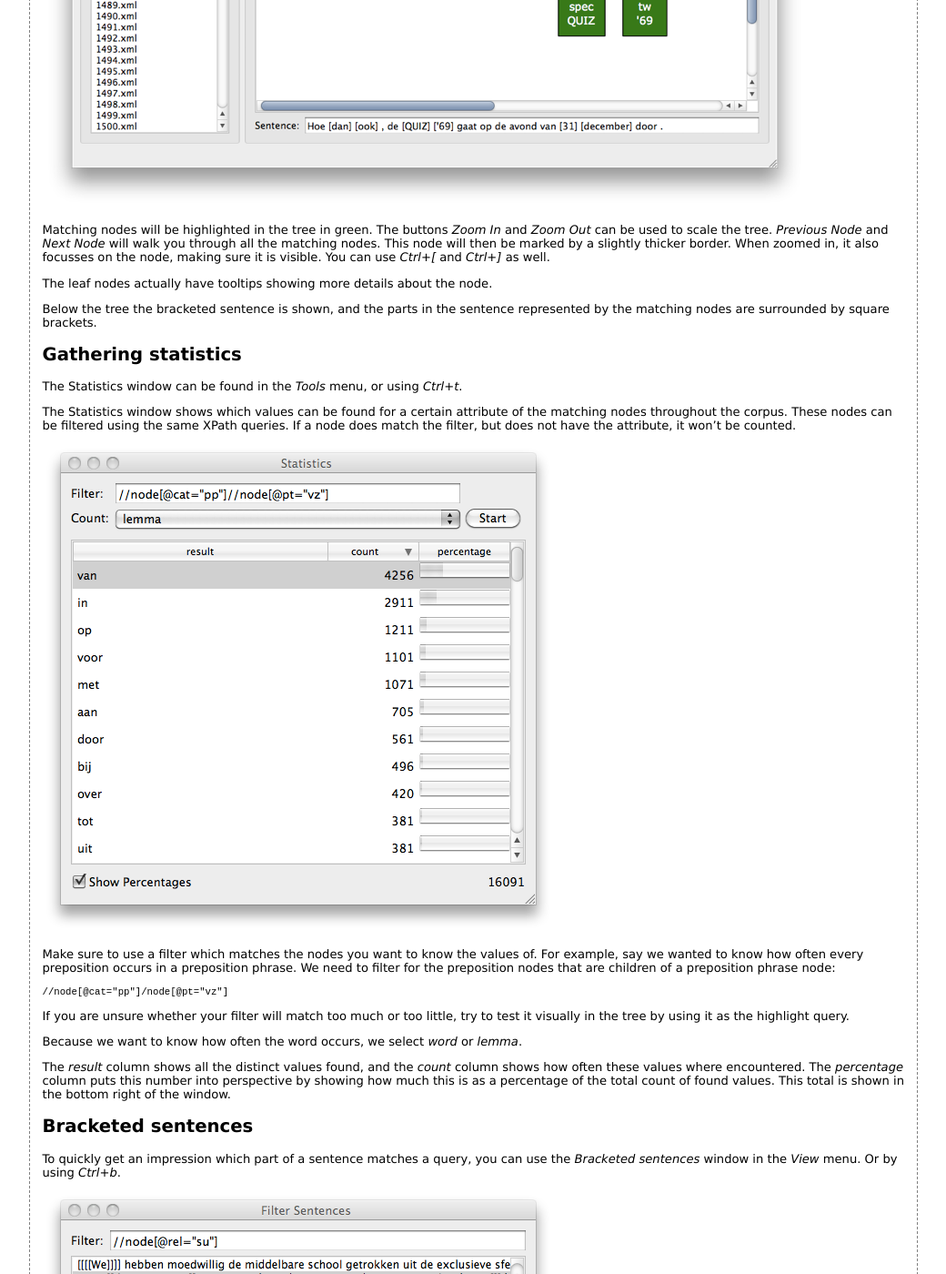
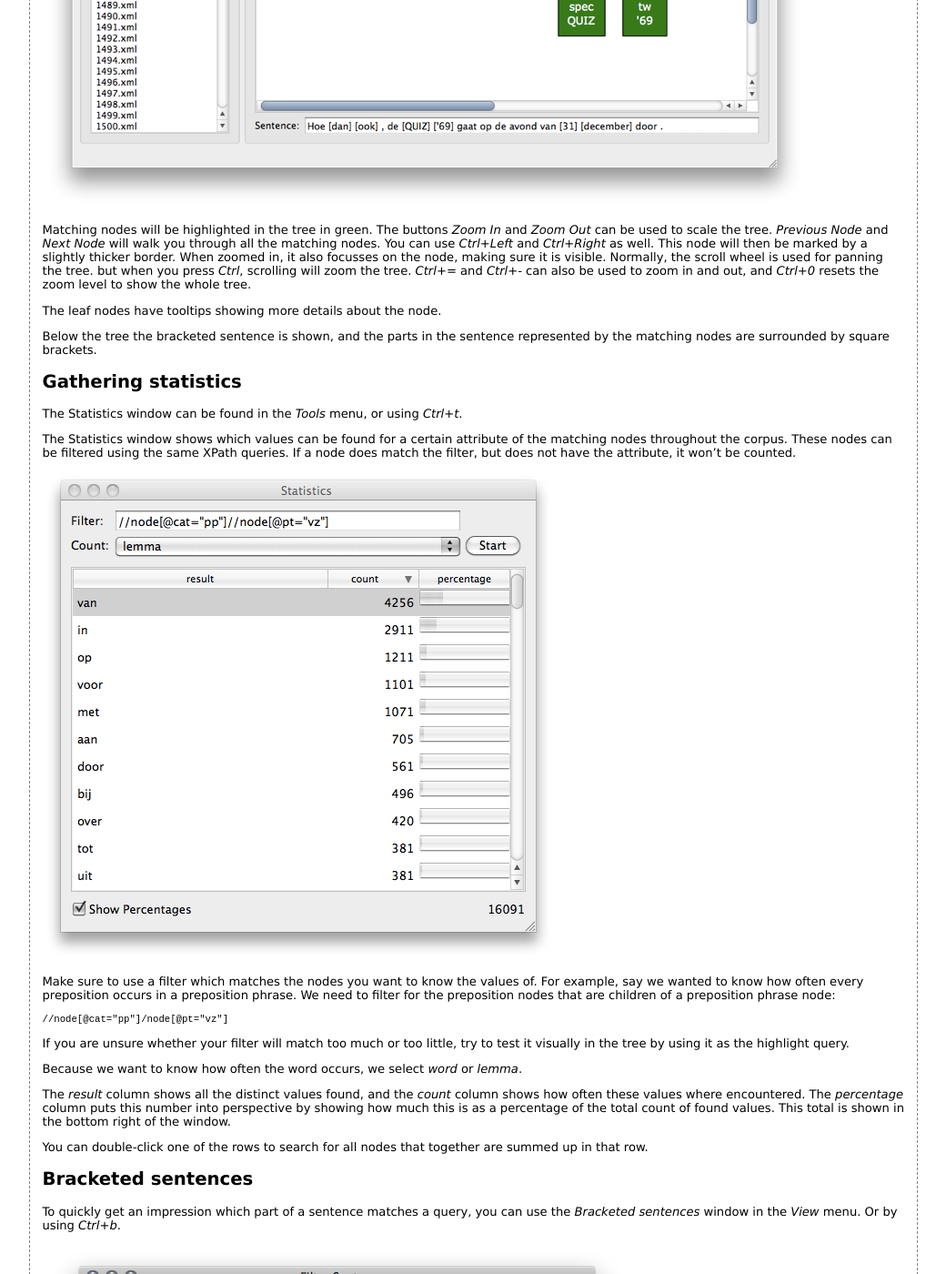
Before and after one commit to rug-compling/dact, a Jekyll site: the page built from Usage.md, in a window 1280 px wide and 1400 px high, scrolled down 3410 px. Shown: the whole window at 91% size, without its empty margins (102-1142 px from the left). Built offline with Jekyll 4.4.1, drawn with Linux system fonts in a browser that asks for light colours; some of the changed text lies outside the part shown.

Commit message:
Updated shortcut keys and mentioned some new functionality

```diff
--- a/Usage.md
+++ b/Usage.md
@@ -116,7 +116,7 @@
 
 After typing the query, press the *Enter* key, and Dact will start filtering the corpus. If you want to interrupt filtering, press the *Esc* key.
 
-Using *Next* and *Previous* arrows in the top left menu bar, you can walk through each found entry. Or you can use the *Ctrl+n* and *Ctrl+p* shortcuts.
+Using *Next* and *Previous* arrows in the top left menu bar, you can walk through each found entry. Or you can use the *Ctrl+Down* and *Ctrl+Up* shortcuts.
 
 ## Highlighting
 
@@ -128,9 +128,9 @@
 
 ![Tree highlighted](images/tree-highlighted.png)
 
-Matching nodes will be highlighted in the tree in green. The buttons *Zoom In* and *Zoom Out* can be used to scale the tree. *Previous Node* and *Next Node* will walk you through all the matching nodes. This node will then be marked by a slightly thicker border. When zoomed in, it also focusses on the node, making sure it is visible. You can use *Ctrl+[* and *Ctrl+]* as well.
+Matching nodes will be highlighted in the tree in green. The buttons *Zoom In* and *Zoom Out* can be used to scale the tree. *Previous Node* and *Next Node* will walk you through all the matching nodes. You can use *Ctrl+Left* and *Ctrl+Right* as well. This node will then be marked by a slightly thicker border. When zoomed in, it also focusses on the node, making sure it is visible. Normally, the scroll wheel is used for panning the tree. but when you press *Ctrl*, scrolling will zoom the tree. *Ctrl+=* and *Ctrl+-* can also be used to zoom in and out, and *Ctrl+0* resets the zoom level to show the whole tree.
 
-The leaf nodes actually have tooltips showing more details about the node.
+The leaf nodes have tooltips showing more details about the node.
 
 Below the tree the bracketed sentence is shown, and the parts in the sentence represented by the matching nodes are surrounded by square brackets.
 
@@ -152,6 +152,8 @@
 
 The *result* column shows all the distinct values found, and the *count* column shows how often these values where encountered. The *percentage* column puts this number into perspective by showing how much this is as a percentage of the total count of found values. This total is shown in the bottom right of the window.
 
+You can double-click one of the rows to search for all nodes that together are summed up in that row.
+
 ## Bracketed sentences
 
 To quickly get an impression which part of a sentence matches a query, you can use the *Bracketed sentences* window in the *View* menu. Or by using *Ctrl+b*.
@@ -159,3 +161,9 @@
 ![Bracketed sentences window](images/bracketed-sentences-window.png)
 
 The window shows the part of a sentence which matches the query between brackets for all the sentences in the corpus where at least one matching node is found. Single clicking on one of these sentences will draw its tree in the Main Window. Double clicking a sentence will bring the Main Window with the tree to the front.
+
+You can select alternative display modes using the dropdown menu. Currently three methods are implemented:
+
+ * *Complete Sentence* shows the matching nodes in the sentence on a different background. Nested matches have a more opaque background.
+ * *Only Matches* shows only partial sentences of the nodes that matched. One match or nested match per line. Currently because of the way this view is implemented the matches cannot be sorted.
+ * *Keywords in Context* shows all the matches directly underneath each other and prints the rest of the sentence left and right of the match. The colors can be configured in Dact's preference window.
```
Also changed, not shown: images/bracketed-sentences-window.png.
